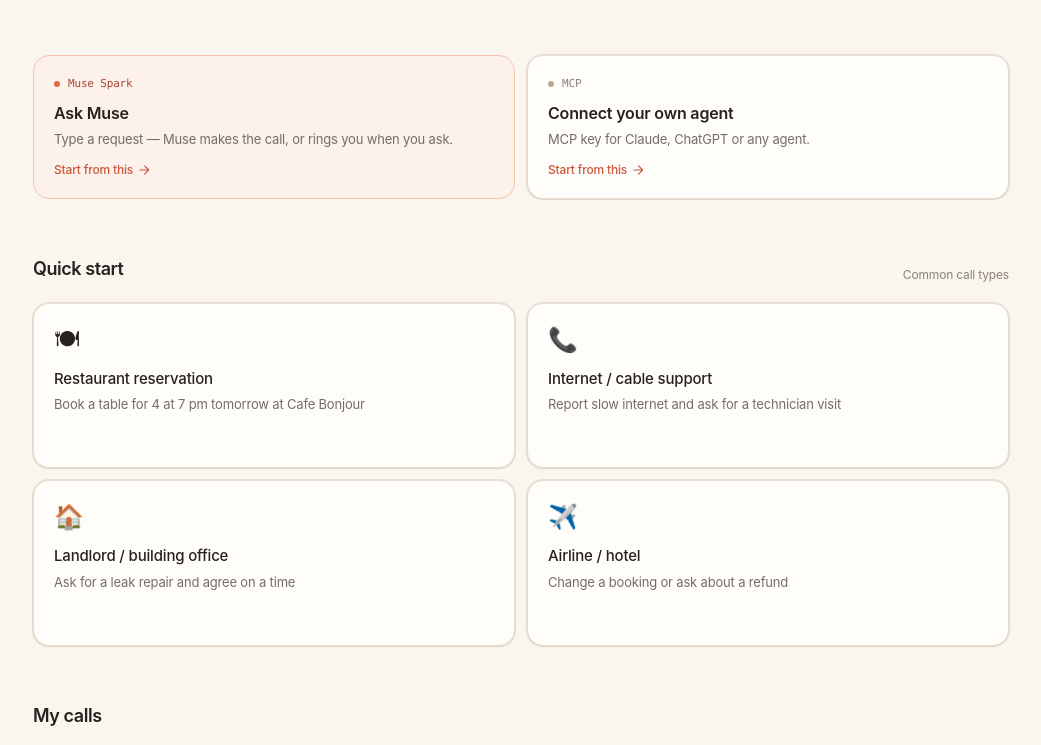
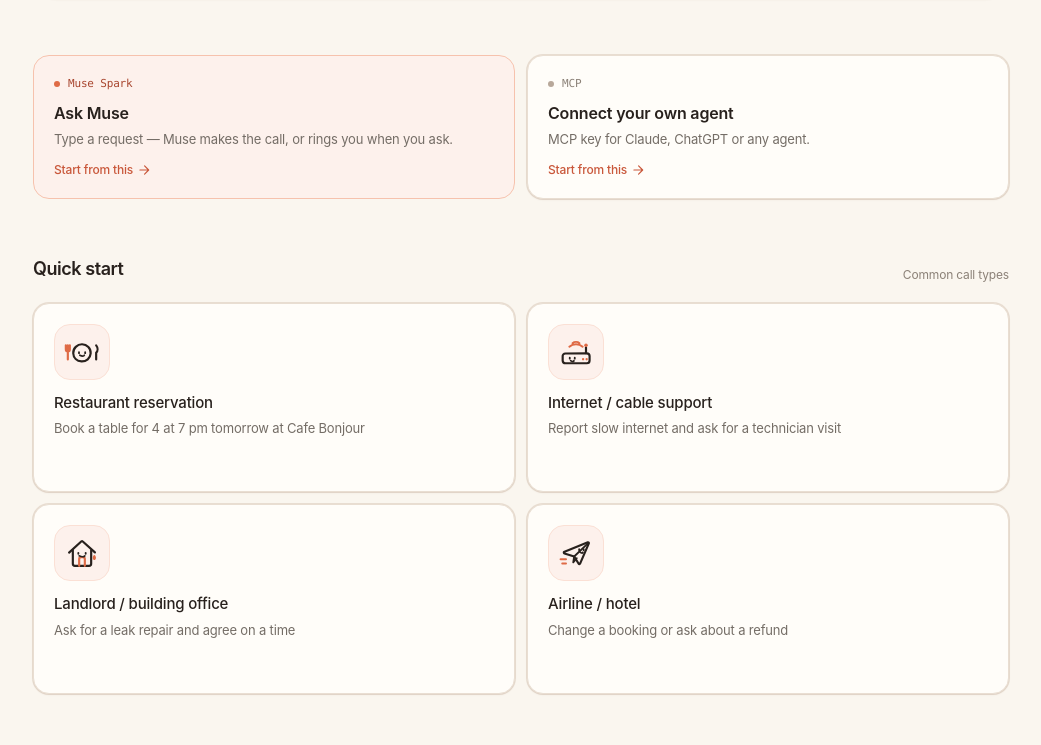
Before and after one commit to aaronlee103/mysidecall, a Next.js app in the folder callmate-v2/: page /app in a window 1280 px wide. Shown: the part 566-1311 px from the top of the page, without its empty margins (119-1160 px from the left). Built offline with nearby package versions, Linux system fonts and the light colour scheme; no server answers.

Commit message:
Dashboard quick-start cards: hand-drawn scribble icons (plate, router, house, paper plane) in the mascot's style instead of emoji
Co-Authored-By: Claude Fable 5.1 <noreply@anthropic.com>
Claude-Session: https://claude.ai/code/session_01Pv9vp1trB2PN6nZWN4xJ7x

```diff
--- a/callmate-v2/app/app/page.jsx
+++ b/callmate-v2/app/app/page.jsx
@@ -2,6 +2,7 @@
 import Link from "next/link";
 import RecentCalls from "@/app/components/RecentCalls";
 import { useLang } from "@/app/components/Lang";
+import { QUICK_ICONS } from "@/app/components/ScribbleIcons";
 
 const TEMPLATES = [
   { key: "restaurant", emoji: "🍽" },
@@ -74,7 +75,9 @@ export default function Dashboard() {
                 href={`/app/new?template=${encodeURIComponent(title)}`}
                 className="group relative rounded-2xl border border-line bg-paper p-5 shadow-soft transition-all duration-500 hover:-translate-y-0.5 hover:border-ink-700 hover:shadow-card-hover"
               >
-                <div className="text-2xl mb-3">{tp.emoji}</div>
+                <div className="mb-3 inline-flex h-14 w-14 items-center justify-center rounded-2xl bg-brand-50 border border-brand-100 transition-transform duration-300 group-hover:-rotate-3 group-hover:scale-105">
+                  {(() => { const Icon = QUICK_ICONS[tp.key]; return <Icon size={40} />; })()}
+                </div>
                 <div className="font-medium text-[15px] text-ink-100 mb-1">{title}</div>
                 <div className="text-[13px] text-ink-400 leading-relaxed">{t(`tpl.${tp.key}.ex`)}</div>
                 <div className="mt-4 flex items-center gap-1.5 text-xs font-medium text-brand-500 opacity-0 -translate-x-1 transition-all duration-300 group-hover:opacity-100 group-hover:translate-x-0">
--- /dev/null
+++ b/callmate-v2/app/components/ScribbleIcons.jsx
@@ -0,0 +1,62 @@
+// Scribble icons for the quick-start cards — same family as the mascot:
+// dark-brown rounded strokes, one terracotta accent, a tiny face.  [NEW — hackathon]
+const INK = "#28211d";
+const ACC = "#df6b46";
+const base = { fill: "none", stroke: INK, strokeWidth: 2.6, strokeLinecap: "round", strokeLinejoin: "round" };
+const face = (x, y, w = 7) => (
+  <>
+    <path {...base} strokeWidth="2.2" d={`M${x} ${y}v1.2M${x + w} ${y}v1.2`} />
+    <path {...base} strokeWidth="2" d={`M${x + 1} ${y + 3.6}c${w / 2 - 1.2} 1.4 ${w / 2 + 1.2} 1.4 ${w - 2} 0`} />
+  </>
+);
+
+export function PlateIcon({ size = 44 }) {
+  return (
+    <svg width={size} height={size} viewBox="0 0 48 48" aria-hidden>
+      <path {...base} d="M13.5 25.6c-.3-6 4.9-11 10.6-10.9 5.9.1 10.7 5 10.3 11-.4 5.9-5.3 9.8-11 9.6-5.6-.2-9.7-4-9.9-9.7z" />
+      {face(20.4, 24.2, 7.4)}
+      <path {...base} stroke={ACC} d="M7 16v17M4.6 16v4.8c0 1.7 1 2.7 2.4 2.7s2.4-1 2.4-2.7V16" />
+      <path {...base} d="M41 16c2.2 2.8 2.2 6.6 0 9v8" />
+    </svg>
+  );
+}
+
+export function RouterIcon({ size = 44 }) {
+  return (
+    <svg width={size} height={size} viewBox="0 0 48 48" aria-hidden>
+      <path {...base} d="M8 29.4c-.2-2.1 1.2-3.5 3.3-3.6l25.6-.2c2.1 0 3.4 1.3 3.4 3.3v5.3c0 2-1.3 3.3-3.3 3.3H11.4c-2.1 0-3.3-1.3-3.4-3.2z" />
+      {face(16.5, 30.8, 6)}
+      <circle cx="32.5" cy="32.7" r="1.4" fill={ACC} />
+      <circle cx="36.8" cy="32.7" r="1.4" fill={ACC} />
+      <path {...base} d="M36 25.5v-7" />
+      <circle cx="36" cy="16" r="2.1" fill={ACC} stroke="none" />
+      <path {...base} stroke={ACC} strokeWidth="2.4" d="M16 17.6c4.4-4 11.6-4 16 0M19.8 13.4c2.3-2 6.1-2 8.4 0" />
+    </svg>
+  );
+}
+
+export function HouseIcon({ size = 44 }) {
+  return (
+    <svg width={size} height={size} viewBox="0 0 48 48" aria-hidden>
+      <path {...base} d="M8.5 23.5 23.4 9.9c.4-.3.9-.3 1.2 0L39.5 23.3" />
+      <path {...base} d="M13 20.5v16.4c0 1.5 1 2.5 2.5 2.5h17c1.5 0 2.5-1 2.5-2.5V20.7" />
+      <path {...base} stroke={ACC} d="M20.6 39.4v-8.2c0-1.4.9-2.3 2.3-2.3h2.2c1.4 0 2.3.9 2.3 2.3v8.2" />
+      {face(19.6, 23.8, 8.8)}
+      <path {...base} stroke={ACC} strokeWidth="2.4" d="M38.8 27.8c-1 1.4-1 2.8 0 3.5 1-.7 1-2.1 0-3.5z" />
+    </svg>
+  );
+}
+
+export function PlaneIcon({ size = 44 }) {
+  return (
+    <svg width={size} height={size} viewBox="0 0 48 48" aria-hidden>
+      <path {...base} d="M9.5 22.8 38.2 11.2c.8-.3 1.5.4 1.2 1.2L28.9 36.8c-.3.7-1.3.8-1.7.1l-5.4-8.7-11.6-3.6c-.9-.3-.9-1.4-.7-1.8z" />
+      <path {...base} strokeWidth="2.2" d="M21.8 28.2 38.6 12.1" />
+      <path {...base} strokeWidth="2.2" d="M21.8 28.2l-1.1 7 4.2-4.9" />
+      {face(27.8, 19.4, 5.4)}
+      <path {...base} stroke={ACC} strokeWidth="2.4" d="M5.5 31.5h6.5M7.5 36.5h4.5" />
+    </svg>
+  );
+}
+
+export const QUICK_ICONS = { restaurant: PlateIcon, isp: RouterIcon, landlord: HouseIcon, travel: PlaneIcon };
```
